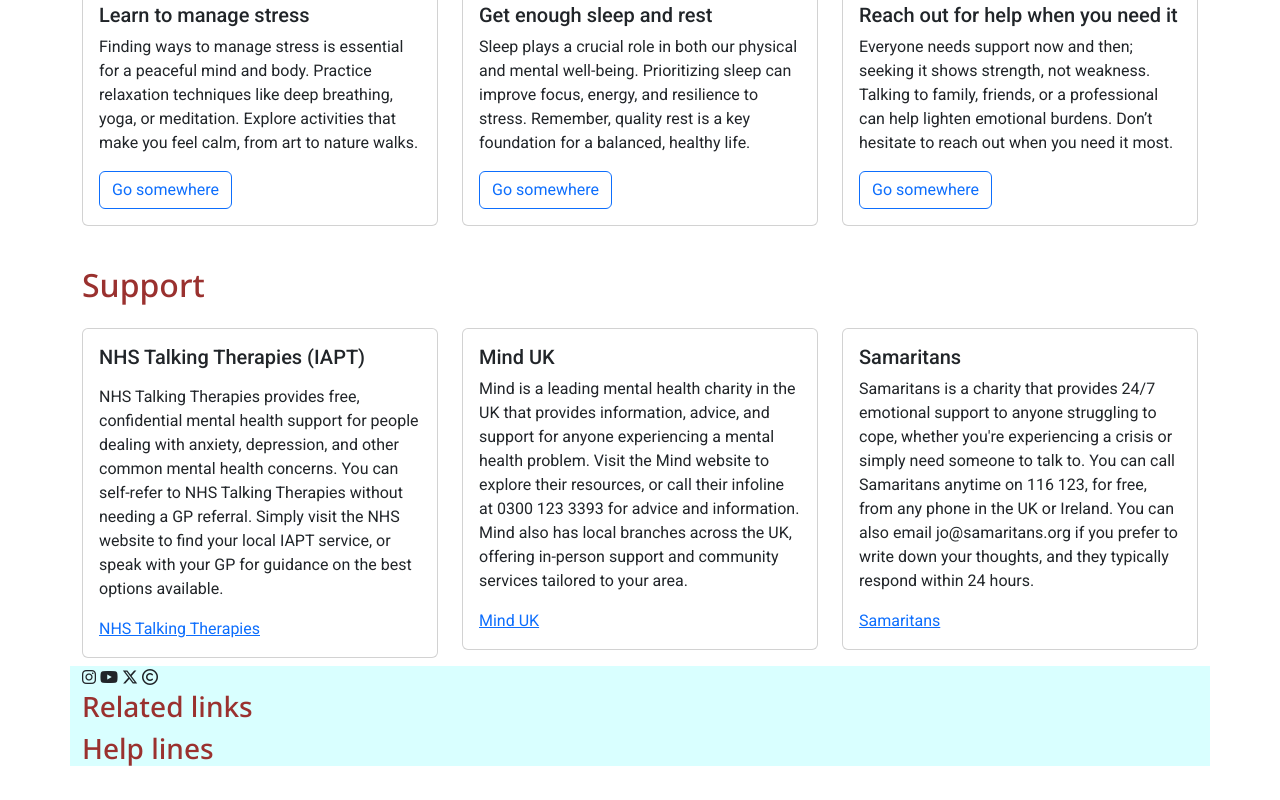
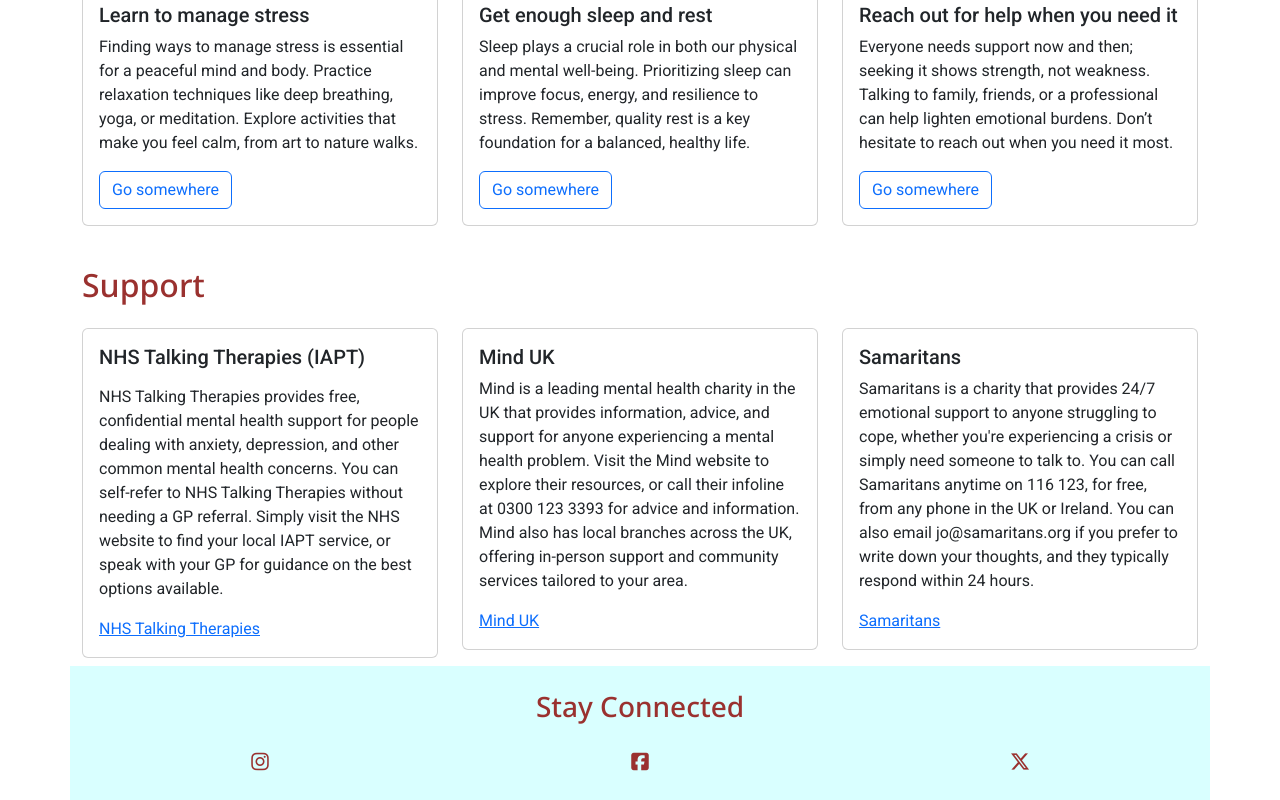
Before and after one commit to stephanieangelokagua/mental_health_deserves_awareness, a plain HTML site: page index.html in a window 1280 px wide. Shown: the part 1674-2474 px from the top of the page. Before the commit the page ends 2448 px from the top, so only its background shows below. Drawn offline with nearby package versions, Linux system fonts and the light colour scheme.

Commit message:
Add footer icons

```diff
--- a/assets/css/style.css
+++ b/assets/css/style.css
@@ -16,12 +16,12 @@ h1,h2,h3,#navbar .nav-link{
     font-family: 'Noto Sans', sans-serif;
 }
 
-/*Navbar Styles*/
 .navbar,
-#socialmedia {
+#sociallinks {
     background-color: var(--secondary-color);
 }
 
+/*Navbar Styles*/
 #navbar .nav-link {
     text-transform: uppercase;
     /* add space between text and undeline */
@@ -33,16 +33,21 @@ h1,h2,h3,#navbar .nav-link{
     text-decoration: underline;
 }
 
+/*Footer styles*/
+#sociallinks i{
+    font-size: 20px;
+    color: var(--primary-color);
+}
 #signs .card {
     border-style: none;
 }
 
 #tips.card{
-    border-color: #f9d8c0;
+    border-color: none;
 }
 
-#resources.card{
-    border-style: none;
+#resources .card{
+    border-color: none;
 }
 
 #signs .card-body {
@@ -54,6 +59,7 @@ h1,h2,h3,#navbar .nav-link{
     border-radius: 0%;
 }
 
+
 @media (min-width: 1024px) {
     .text-container {
       line-height: 30px;
--- a/index.html
+++ b/index.html
@@ -118,7 +118,7 @@
                 </div>
 
                 <div class="column mb-3 mt-3 col-md-6">
-                    <button type="button" class="btn btn-outline-primary" data-bs-toggle="modal"
+                    <button type="button" class="btn btn-outline-primary sharp-corners" data-bs-toggle="modal"
                         data-bs-target="#exampleModal">
                         Subscribe!
                     </button>
@@ -223,7 +223,7 @@
                 </div>
                 <div class="column col-md-4">
                     <div class="card">
-                        <div class="card-body">
+                        <div class="card-body sharp-corners">
                             <h5 class="card-title mb-3">NHS Talking Therapies (IAPT)
                             </h5>
                             <p class="card-text">NHS Talking Therapies provides free,
@@ -242,7 +242,7 @@
                 </div>
                 <div class="column col-md-4 mb-3">
                     <div class="card">
-                        <div class="card-body">
+                        <div class="card-body sharp-corners">
                             <h5 class="card-title">Mind UK</h5>
                             <p class="card-text">Mind is a leading mental health charity in the UK that
                                 provides information, advice, and support for anyone experiencing a mental health
@@ -256,7 +256,7 @@
                 </div>
                 <div class="column col-md-4 mb-3">
                     <div class="card">
-                        <div class="card-body">
+                        <div class="card-body sharp-corners">
                             <h5 class="card-title">Samaritans</h5>
                             <p class="card-text">Samaritans is a charity that provides 24/7 emotional
                                 support to anyone struggling to cope, whether you're experiencing a crisis or simply
@@ -273,13 +273,32 @@
         </section>
     </main>
 
-    <footer class="mt-auto container" id="socialmedia">
-        <i class="fa-brands fa-instagram"></i>
-        <i class="fa-brands fa-youtube"></i>
-        <i class="fa-brands fa-x-twitter"></i>
-        <i class="fa-regular fa-copyright"></i>
-        <h3>Related links</h3>
-        <h3>Help lines</h3>
+    <footer class="mt-auto">
+        <section id="sociallinks" class="container">
+            <div class="row">
+                <div class="col-12 d-flex justify-content-center">
+                    <h3 class="mb-1 mt-4">Stay Connected</h2>
+                </div>
+                <div class="column col-4 my-4 d-flex justify-content-center">
+                    <a href="https://www.instagram.com" target="_blank"
+                        aria-label="Visit our Instagram page (opens in a new tab)" rel="noopener"><i
+                            class="fa-brands fa-instagram socialstyles"></i></a>
+                </div>
+                <div class="column col-4 my-4 d-flex justify-content-center">
+                    <a href="https://www.facebook.com" target="_blank"
+                        aria-label="Visit our Facebook page (opens in a new tab)" rel="noopener"><i
+                            class="fa-brands fa-square-facebook socialstyles"></i></a>
+                </div>
+                <div class="column col-4 my-4 d-flex justify-content-center">
+                    <a href="https://www.x.com" target="_blank" aria-label="Visit our X feed (opens in a new tab)"
+                        rel="noopener"><i class="fa-brands fa-x-twitter socialstyles"></i></a>
+                </div>
+            </div>
+        </section>
+
+
+
+
 
     </footer>
 
```
Also changed, not shown: 1 other file.
